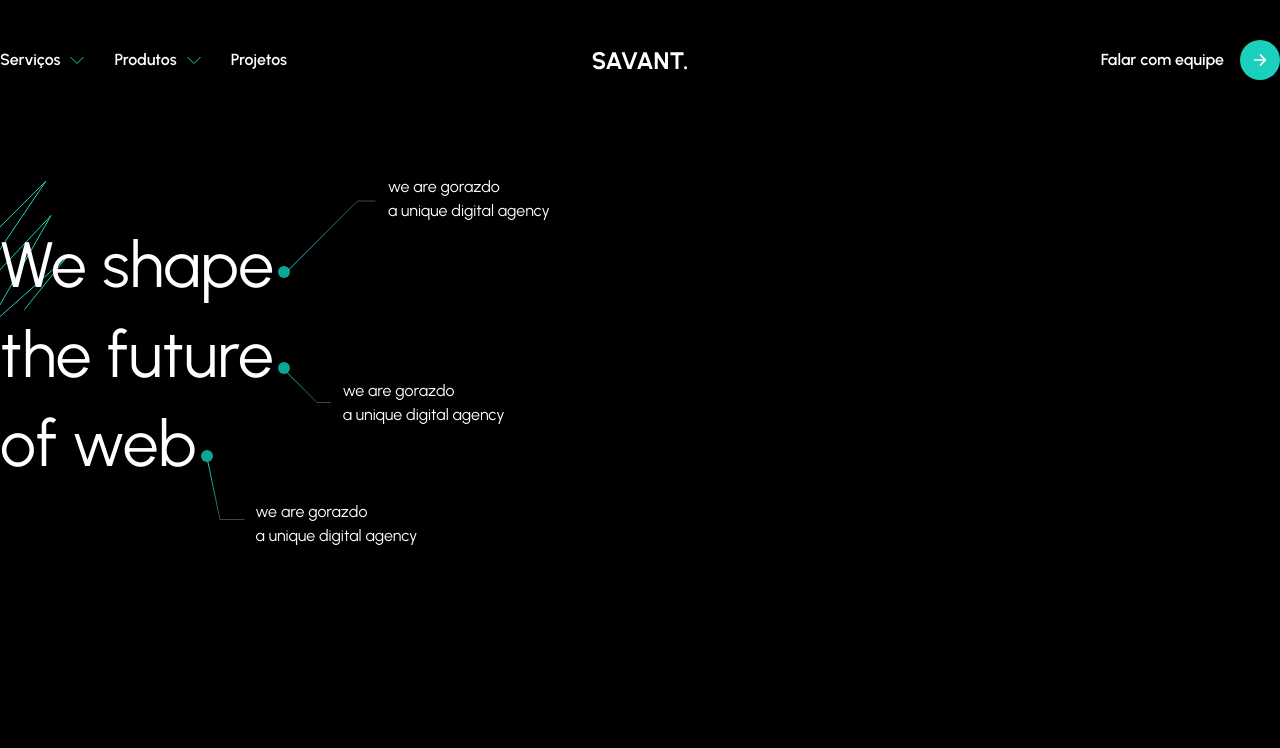
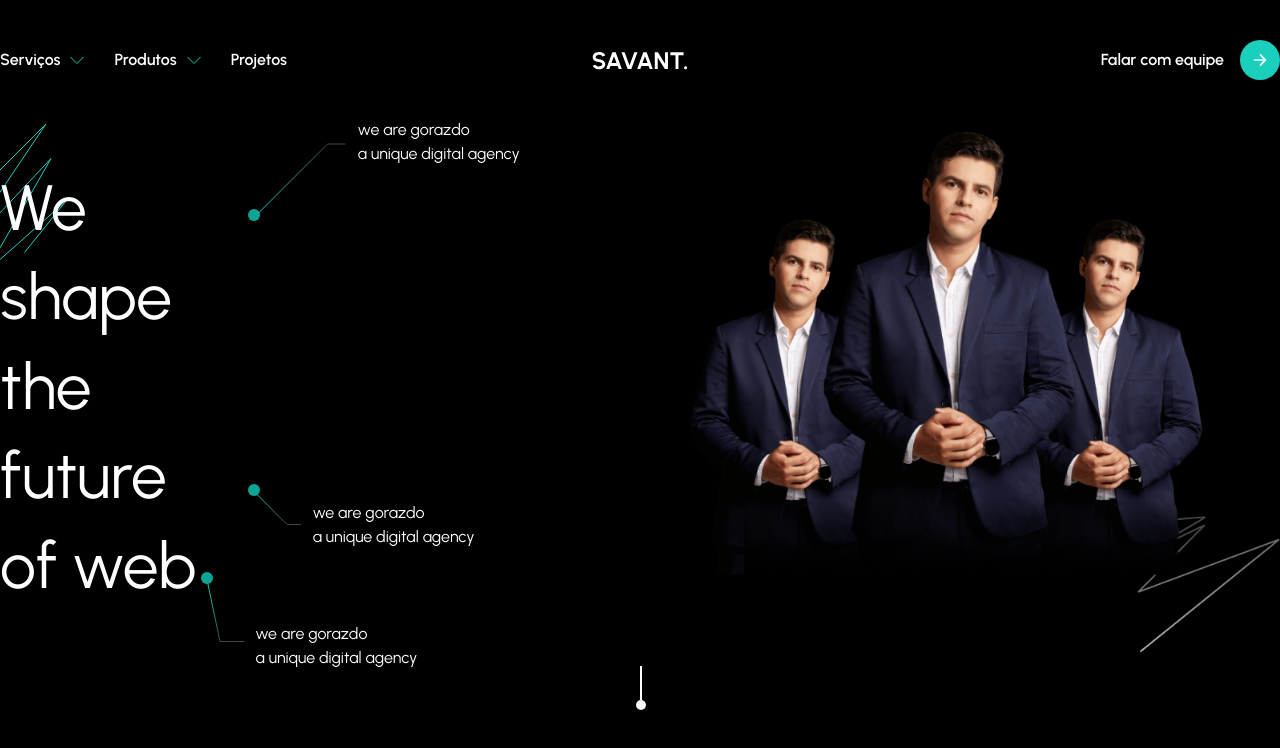
Before and after one commit to SavantWebDev/portfolio, a Next.js app: page / in a window 1280 px wide. Shown: the top 748 px of the page. Built offline with nearby package versions, Linux system fonts and the light colour scheme.

Commit message:
Add Image Area And Scroll  Down animation on FirstContentfulPaint

```diff
--- a/src/app/components/home/FirstContentfulPaint/FirstContentfulPaint.jsx
+++ b/src/app/components/home/FirstContentfulPaint/FirstContentfulPaint.jsx
@@ -36,7 +36,16 @@ export default function FirstContentfulPaint() {
                 </div>
             </div>
 
-            <div></div>
+            {/* RollDown Animation */}
+            <div className={style.rollDownAnimation}>
+                <span className={style.ball}></span>
+                <span className={style.line}></span>
+            </div>
+
+            {/* Image Area */}
+            <div className={style.imageArea}>
+                <img src="./images/imageFirstContentfulPaint.png" alt="" />
+            </div>
         </section>
     )
 }
--- a/src/app/components/home/FirstContentfulPaint/FirstContentfulPaint.module.css
+++ b/src/app/components/home/FirstContentfulPaint/FirstContentfulPaint.module.css
@@ -1,7 +1,9 @@
 .container {
+    display: flex;
+    align-items: center;
     max-width: 1500px;
     margin: 0 auto;
-    padding-top: 140px;
+    padding-top: 40px;
 }
 
 /* Sec Text */
@@ -67,3 +69,53 @@
      left: 55px;
      top: 101px;
  }
+
+ /* RollDown Animation */
+@keyframes balllRoll {
+    0% {
+        top: -10px;
+    }
+    70% {
+        opacity: 1;
+        top: 100%;
+    }
+    100% {
+        opacity: 0;
+        top: 100%;
+    }
+
+}
+
+.rollDownAnimation {
+    position: absolute;
+    bottom: 100px;
+    left: 50%;
+}
+
+.rollDownAnimation .ball {
+    display: block;
+    position: absolute;
+    top: -10px;
+    left: -4px;
+    width: 10px;
+    height: 10px;
+    background-color: #fff;
+    border-radius: 50%;
+    animation: balllRoll 2s infinite cubic-bezier(0.645, 0.045, 0.355, 1);
+}
+
+.rollDownAnimation .line {
+    display: block;
+    height: 34px;
+    width: 2px;
+    background-color: #fff;
+}
+
+/* Image Area */
+.imageArea {
+    display: flex;
+    justify-content: end;
+}
+.imageArea img {
+    width: 90%;
+}
```
Also changed, not shown: public/images/imageFirstContentfulPaint.png (added).
